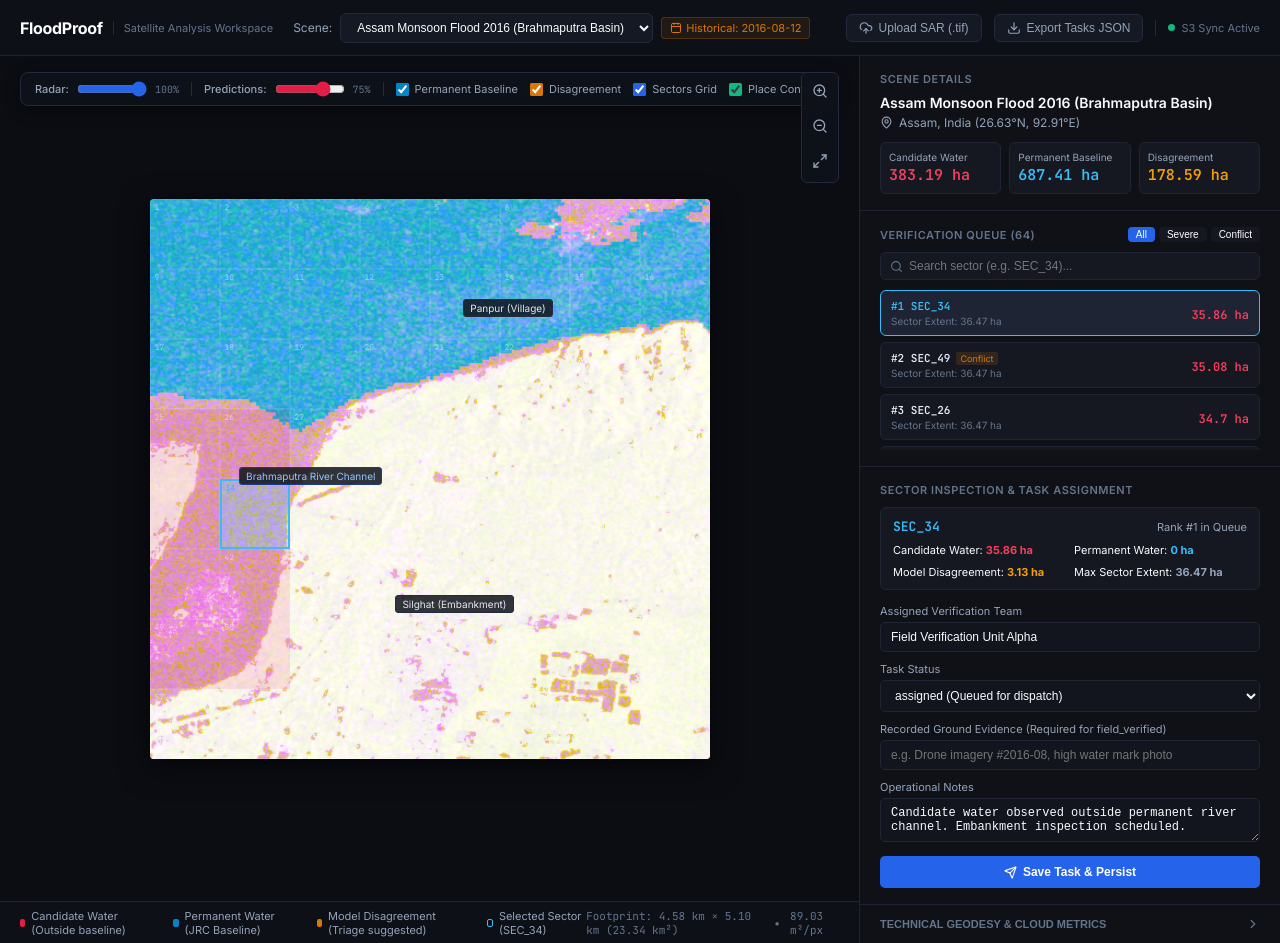
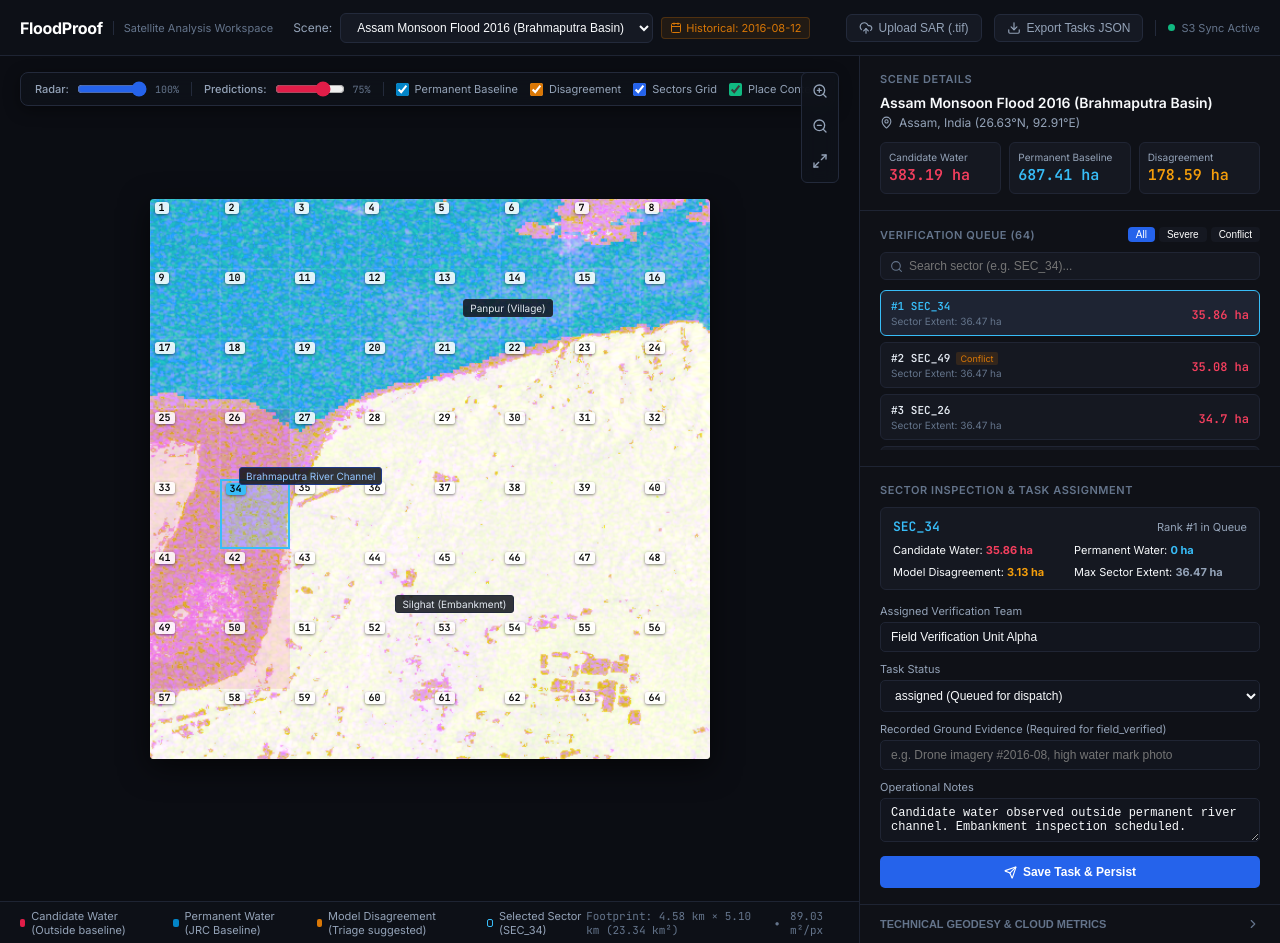
Before and after one commit to AmanM006/floodproof, a Next.js app in the folder web/: page / in a window 1280 px wide. Built offline with nearby package versions, Linux system fonts and the light colour scheme.

Commit message:
fix(ui): render sector numbers in high-contrast black badges

```diff
--- a/web/pages/index.tsx
+++ b/web/pages/index.tsx
@@ -603,10 +603,15 @@ export default function SatelliteWorkspace() {
                         }}
                       >
                         <span style={{
-                          fontSize: '8px',
-                          fontWeight: '600',
-                          color: isSelected ? '#38bdf8' : 'rgba(255,255,255,0.4)',
-                          fontFamily: 'JetBrains Mono'
+                          fontSize: '10px',
+                          fontWeight: '800',
+                          color: '#000000',
+                          background: isSelected ? '#38bdf8' : 'rgba(255, 255, 255, 0.85)',
+                          padding: '1px 4px',
+                          borderRadius: '3px',
+                          boxShadow: '0 1px 3px rgba(0,0,0,0.5)',
+                          fontFamily: 'JetBrains Mono',
+                          lineHeight: 1
                         }}>
                           {i + 1}
                         </span>
```
